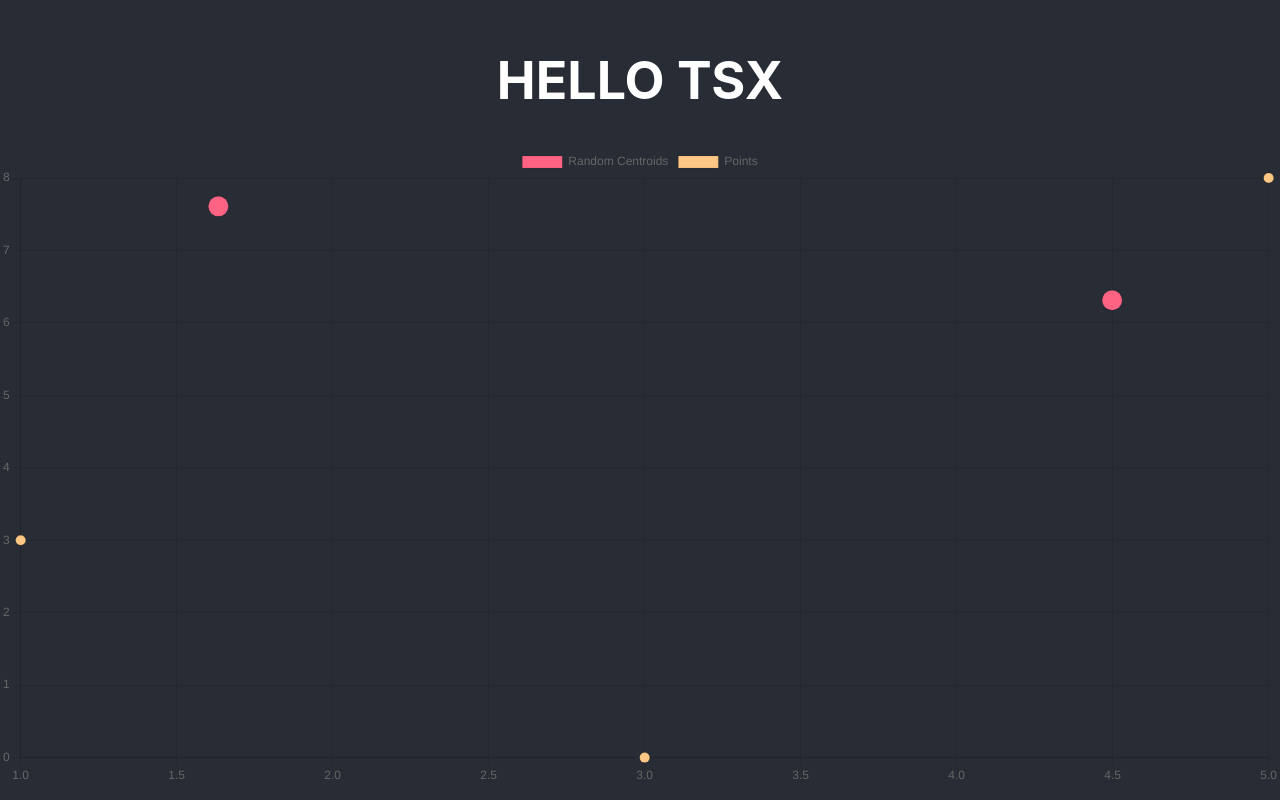
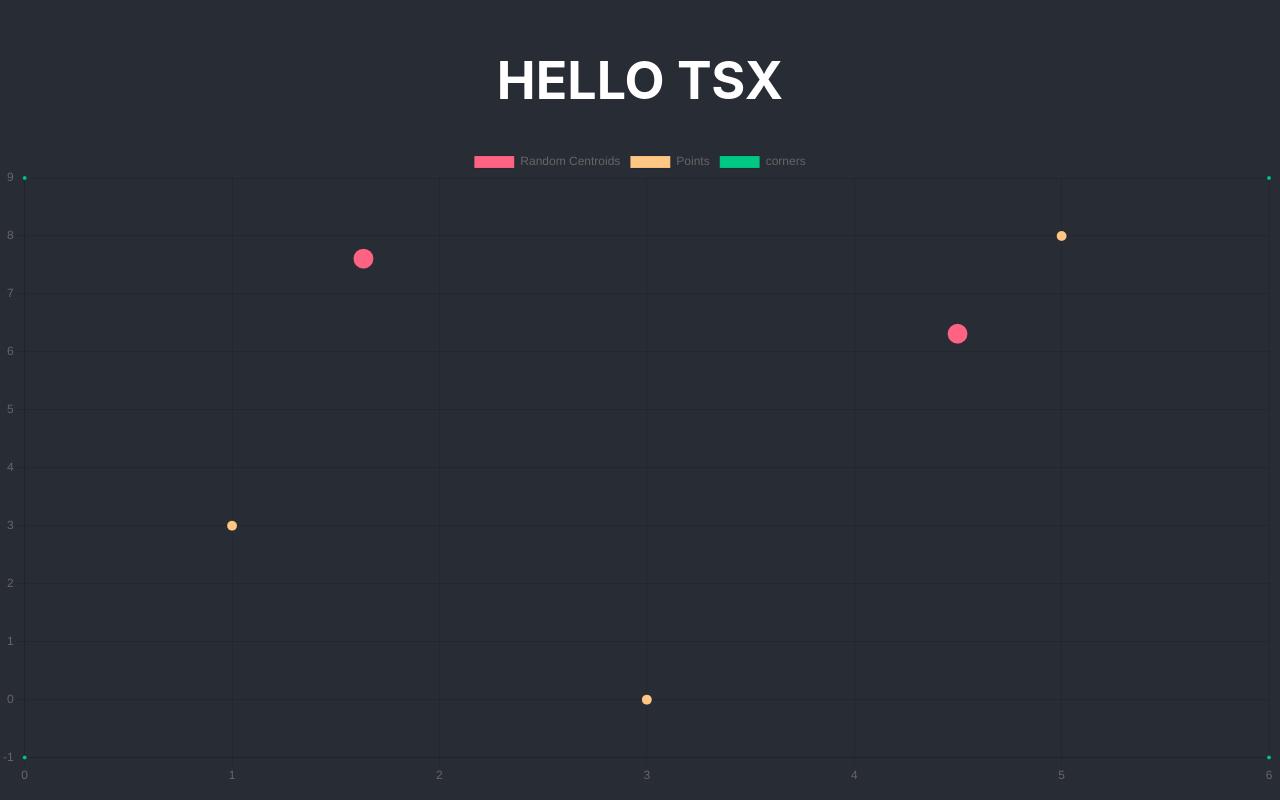
Before and after one commit to Webster2020/ML_ALGORITHMS, a React (Create React App) app: page / in a window 1280 px wide. Built offline with nearby package versions, Linux system fonts and the light colour scheme.

Commit message:
add corner points

```diff
--- a/src/App.tsx
+++ b/src/App.tsx
@@ -2,7 +2,7 @@ import React from 'react';
 import './App.css';
 
 import Title from './components/title/Title';
-import { ScatterChart, convertPoints } from './components/chartExample/ScatterChart';
+import { ScatterChart } from './components/chartExample/ScatterChart';
 import { generateCentroidsData } from './algorithms/kMeans/K_Means';
 
 const data = {
@@ -19,6 +19,12 @@ const data = {
       backgroundColor: 'rgba(255, 199, 132, 1)',
       pointRadius: 5,
     },
+    {
+      label: 'corners',
+      data: generateCentroidsData().cornerPoints,
+      backgroundColor: 'rgba(0, 199, 132, 1)',
+      pointRadius: 2,
+    },
   ],
 };
 
--- a/src/algorithms/kMeans/K_Means.tsx
+++ b/src/algorithms/kMeans/K_Means.tsx
@@ -1,6 +1,6 @@
 import { KMeans } from "./algorithm";
 import { convertPoints } from "../../components/chartExample/ScatterChart";
-import { example_randomCentroids } from "./data";
+import { example_randomCentroids, getCornerPoints } from "./data";
 
 export const generateCentroidsData = () => {
   for (let j = 0; j <= 6; j++) {
@@ -12,6 +12,7 @@ export const generateCentroidsData = () => {
   // --- Preparing points, centroids and display them on chart ---
   const points = convertPoints(example_randomCentroids);
   const centroids = convertPoints((new KMeans(2, example_randomCentroids)).centroids);
+  const cornerPoints = convertPoints(getCornerPoints(example_randomCentroids));
 
-  return {points, centroids};
+  return {points, centroids, cornerPoints};
 }
--- a/src/algorithms/kMeans/data.ts
+++ b/src/algorithms/kMeans/data.ts
@@ -1,3 +1,22 @@
 export const example_randomCentroids = [
   [1, 3], [5, 8], [3, 0]
 ];
+
+export const getCornerPoints = (points: number[][]) => {
+  const getExtremes = (points: number[][], m: number, n: number, e: number) => {
+    return points.sort((a, b) => m*b[e] + n*a[e])[0][e]
+  };
+
+  const xMax = getExtremes(points, 1, -1, 0);
+  const xMin = getExtremes(points, -1, 1, 0);
+  const yMax = getExtremes(points, 1, -1, 1);
+  const yMin = getExtremes(points, -1, 1, 1);
+
+  console.log({xMax, xMin, yMax, yMin});
+
+  const cornerPoints = [
+    [xMax+1, yMax+1], [xMax+1, yMin-1], [xMin-1, yMin-1], [xMin-1, yMax+1]
+  ]
+
+  return cornerPoints
+}
```
Also changed, not shown: src/algorithms/kMeans/algorithm.ts (line endings or trailing spaces).
